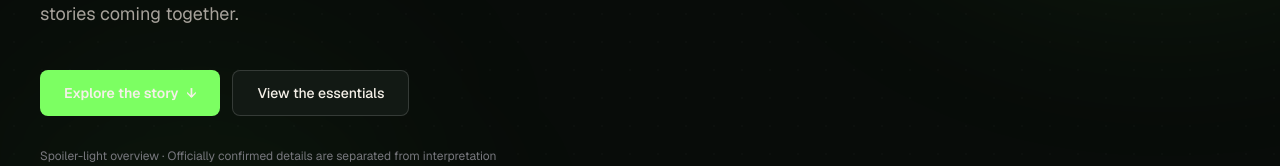
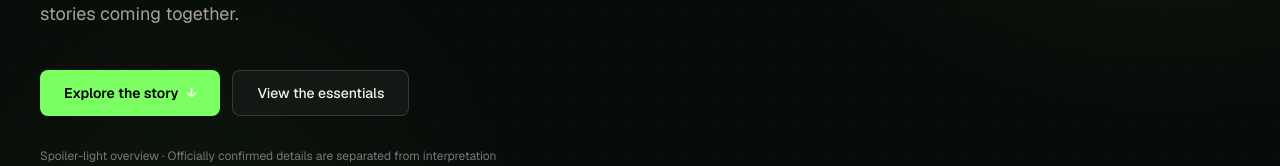
Before and after one commit to prithvikings/dooms, a Next.js app: page /story in a window 1280 px wide. Shown: the part 557-723 px from the top of the page. Built offline with nearby package versions, Linux system fonts and the light colour scheme.

Commit message:
fix the button color

```diff
--- a/app/story/page.tsx
+++ b/app/story/page.tsx
@@ -117,7 +117,7 @@ export default function StoryPage() {
                 href="#bigger-picture"
                 className="inline-flex items-center justify-center rounded-lg bg-accent-green px-6 py-3 text-sm font-semibold text-black transition-colors hover:bg-accent-green-light"
               >
-                Explore the story
+                <span style={{ color: "#000000" }}>Explore the story</span>
                 <span className="ml-2" aria-hidden="true">
                   ↓
                 </span>
```
